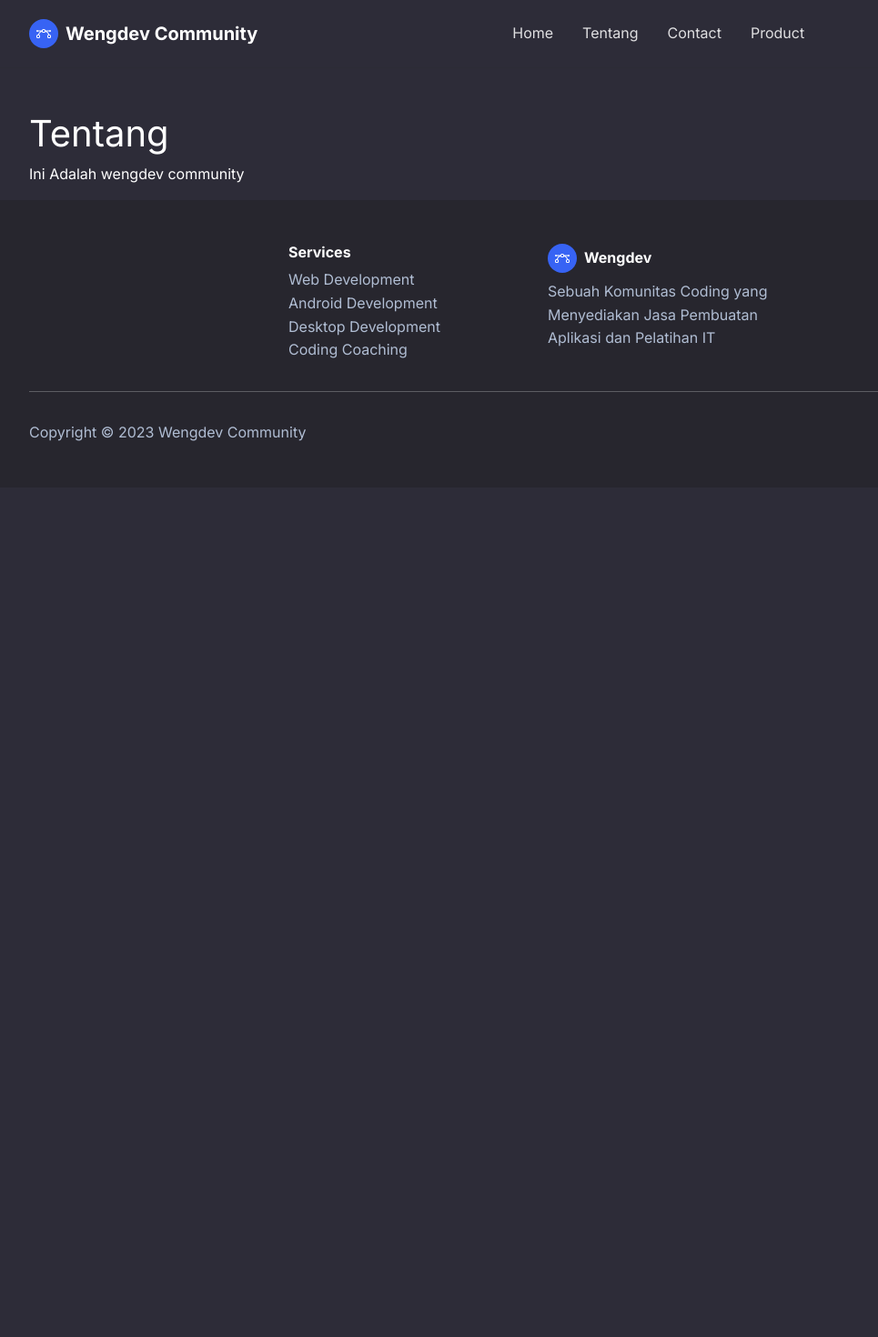
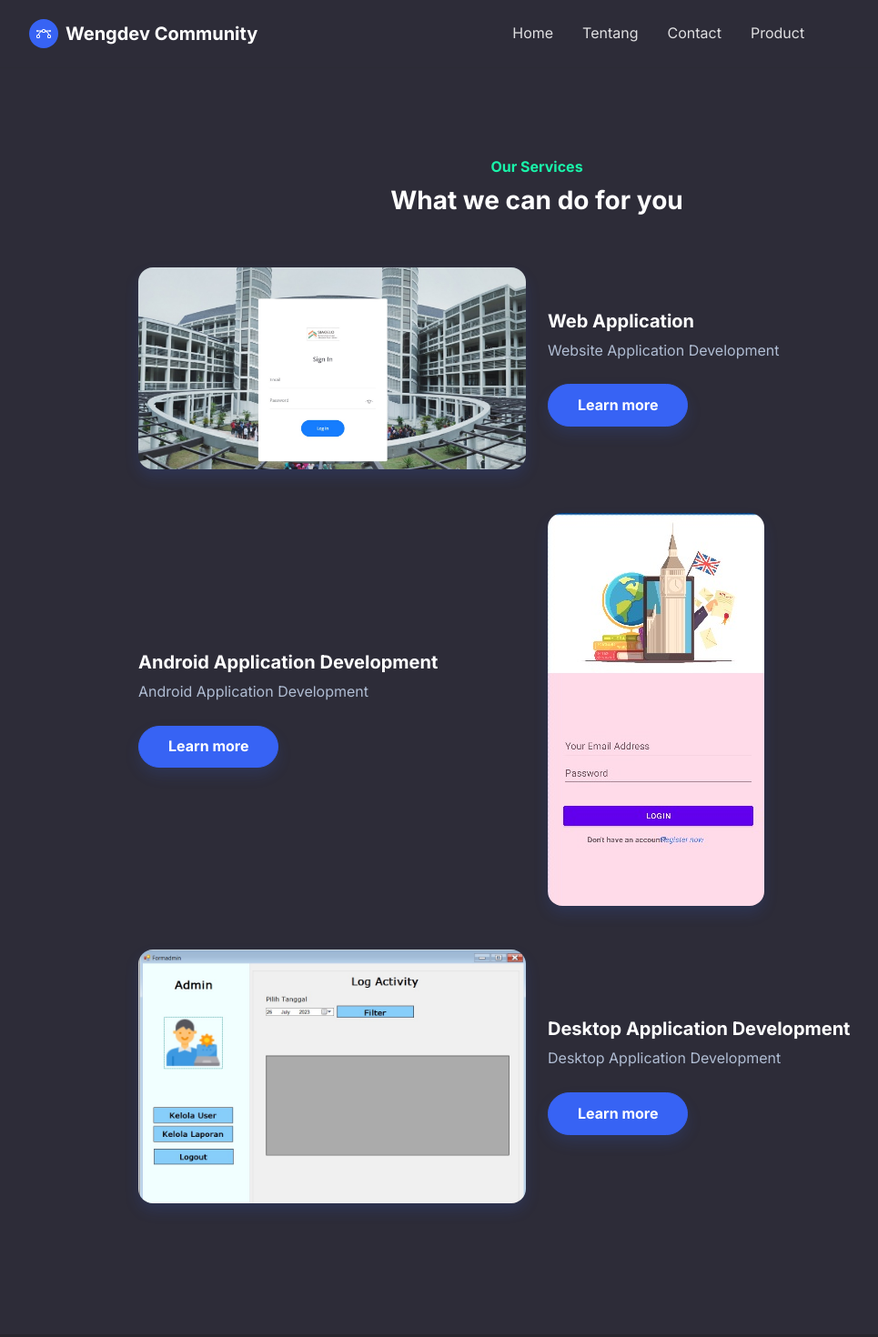
Before and after one commit to wengdev/webutama, a React (Create React App) app: page /tentang in a window 1280 px wide. Shown: the top 1470 px of the page at 91% size, without its empty margins (50-1015 px from the left). Before the commit the page ends 800 px from the top, so only its background shows below. Built offline with nearby package versions, Linux system fonts and the light colour scheme; the HTML template or start-up script is replaced by a standard one.

Commit message:
perbaikan dikit

```diff
--- a/src/App.js
+++ b/src/App.js
@@ -22,10 +22,12 @@ function App() {
       // Set different titles based on the route
       if (routeName === "/") {
         pageTitle = "Home Page";
-      } else if (routeName === "/about") {
+      } else if (routeName === "/tentang") {
         pageTitle = "About Us";
-      } else if (routeName === "/contact") {
+      } else if (routeName === "/kontak") {
         pageTitle = "Contact Us";
+      } else if (routeName === "/produk") {
+        pageTitle = "Products";
       }
 
       document.title = pageTitle; // Set the document title
--- a/src/components/Home.js
+++ b/src/components/Home.js
@@ -1,7 +1,7 @@
 //File: scr/components/Home.js
 import image1 from "../assets/img/products/1.jpg";
-import image2 from "../assets/img/products/2.jpg";
-import image3 from "../assets/img/products/3.jpg";
+import image2 from "../assets/img/products/5.jpg";
+import image3 from "../assets/img/products/4.jpg";
 import googleLogo from "../assets/img/brands/google.png";
 import microsoftLogo from "../assets/img/brands/microsoft.png";
 import appleLogo from "../assets/img/brands/apple.png";
--- a/src/components/Tentang.js
+++ b/src/components/Tentang.js
@@ -1,12 +1,95 @@
 //File: scr/components/Tentang.js
+
+import image1 from "../assets/img/products/1.jpg";
+import image2 from "../assets/img/products/4.jpg";
+import image3 from "../assets/img/products/5.jpg";
 const Tentang = () => {
   return (
-    <main className="flex-shrink-0">
-      <div className="container">
-        <h1 className="mt-5">Tentang</h1>
-        <p>Ini Adalah wengdev community </p>
+    <section className="py-5">
+      <div className="container py-5">
+        <div className="row mb-4 mb-lg-5">
+          <div className="col-md-8 col-xl-6 text-center mx-auto">
+            <p className="fw-bold text-success mb-2">Our Services</p>
+            <h3 className="fw-bold">What we can do for you</h3>
+          </div>
+        </div>
+        <div
+          className="row row-cols-1 row-cols-md-2 mx-auto"
+          style={{ maxWidth: "900px" }}
+        >
+          <div className="col mb-5">
+            <img
+              className="rounded img-fluid shadow"
+              src={image1}
+              alt="Service 1"
+            />
+          </div>
+          <div className="col d-md-flex align-items-md-end align-items-lg-center mb-5">
+            <div>
+              <h5 className="fw-bold">Web Application&nbsp;</h5>
+              <p className="text-muted mb-4">Website Application Development</p>
+              <a
+                className="btn btn-primary shadow"
+                type="button"
+                href="https://en.wikipedia.org/wiki/Website"
+              >
+                Learn more
+              </a>
+            </div>
+          </div>
+        </div>
+        <div
+          className="row row-cols-1 row-cols-md-2 mx-auto"
+          style={{ maxWidth: "900px" }}
+        >
+          <div className="col order-md-last mb-5">
+            <img
+              className="rounded img-fluid shadow"
+              src={image2}
+              alt="Service 2"
+            />
+          </div>
+          <div className="col d-md-flex align-items-md-end align-items-lg-center mb-5">
+            <div>
+              <h5 className="fw-bold">Android Application Development&nbsp;</h5>
+              <p className="text-muted mb-4">Android Application Development</p>
+              <a
+                href="https://android.com"
+                className="btn btn-primary shadow"
+                type="button"
+              >
+                Learn more
+              </a>
+            </div>
+          </div>
+        </div>
+        <div
+          className="row row-cols-1 row-cols-md-2 mx-auto"
+          style={{ maxWidth: "900px" }}
+        >
+          <div className="col mb-5">
+            <img
+              className="rounded img-fluid shadow"
+              src={image3}
+              alt="Service 3"
+            />
+          </div>
+          <div className="col d-md-flex align-items-md-end align-items-lg-center mb-5">
+            <div>
+              <h5 className="fw-bold">Desktop Application Development&nbsp;</h5>
+              <p className="text-muted mb-4">Desktop Application Development</p>
+              <a
+                href="https://learn.microsoft.com/en-us/windows/apps/desktop/"
+                className="btn btn-primary shadow"
+                type="button"
+              >
+                Learn more
+              </a>
+            </div>
+          </div>
+        </div>
       </div>
-    </main>
+    </section>
   );
 };
 
```
Also changed, not shown: src/assets/img/products/4.jpg (added), src/assets/img/products/5.jpg (added).
